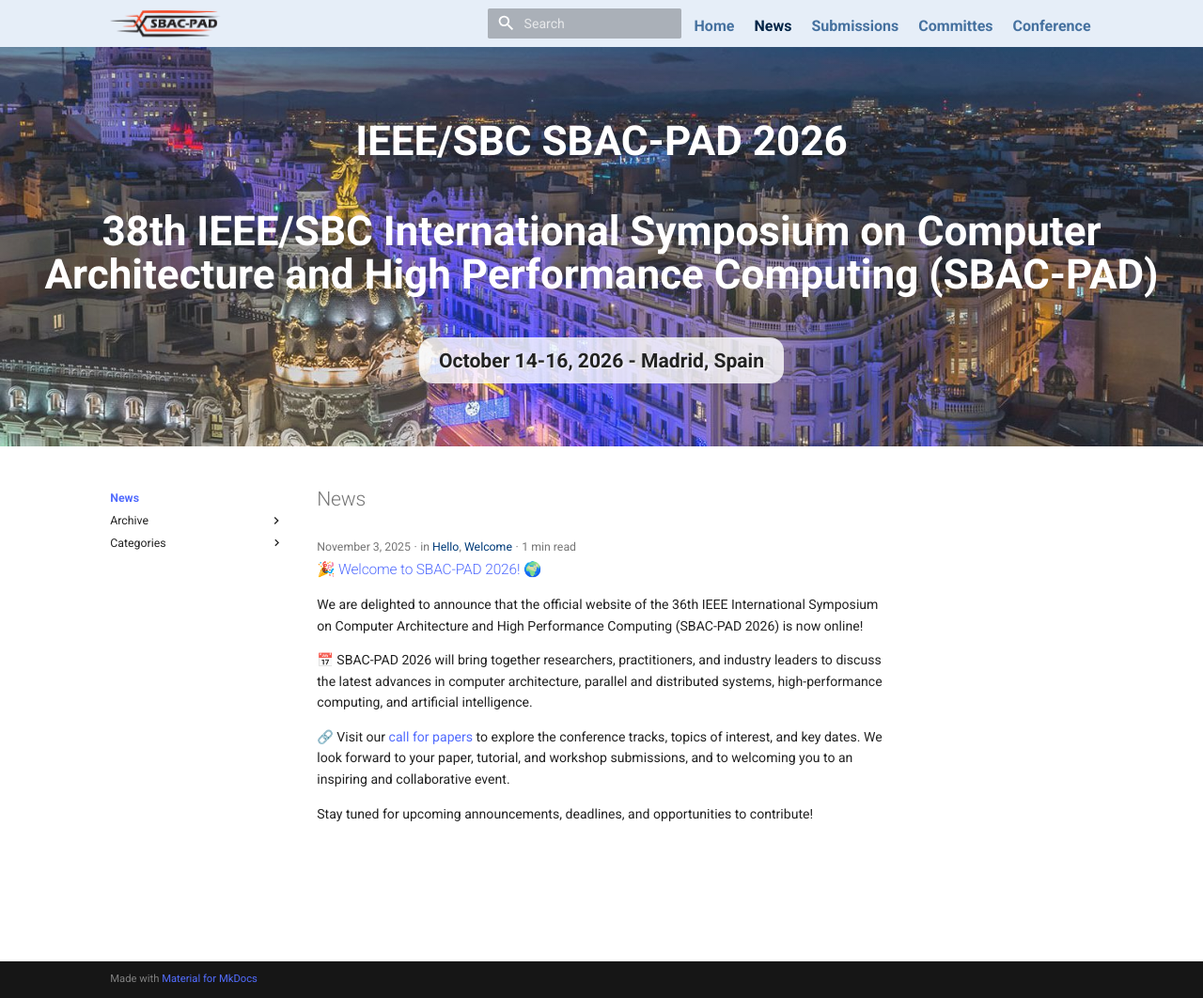
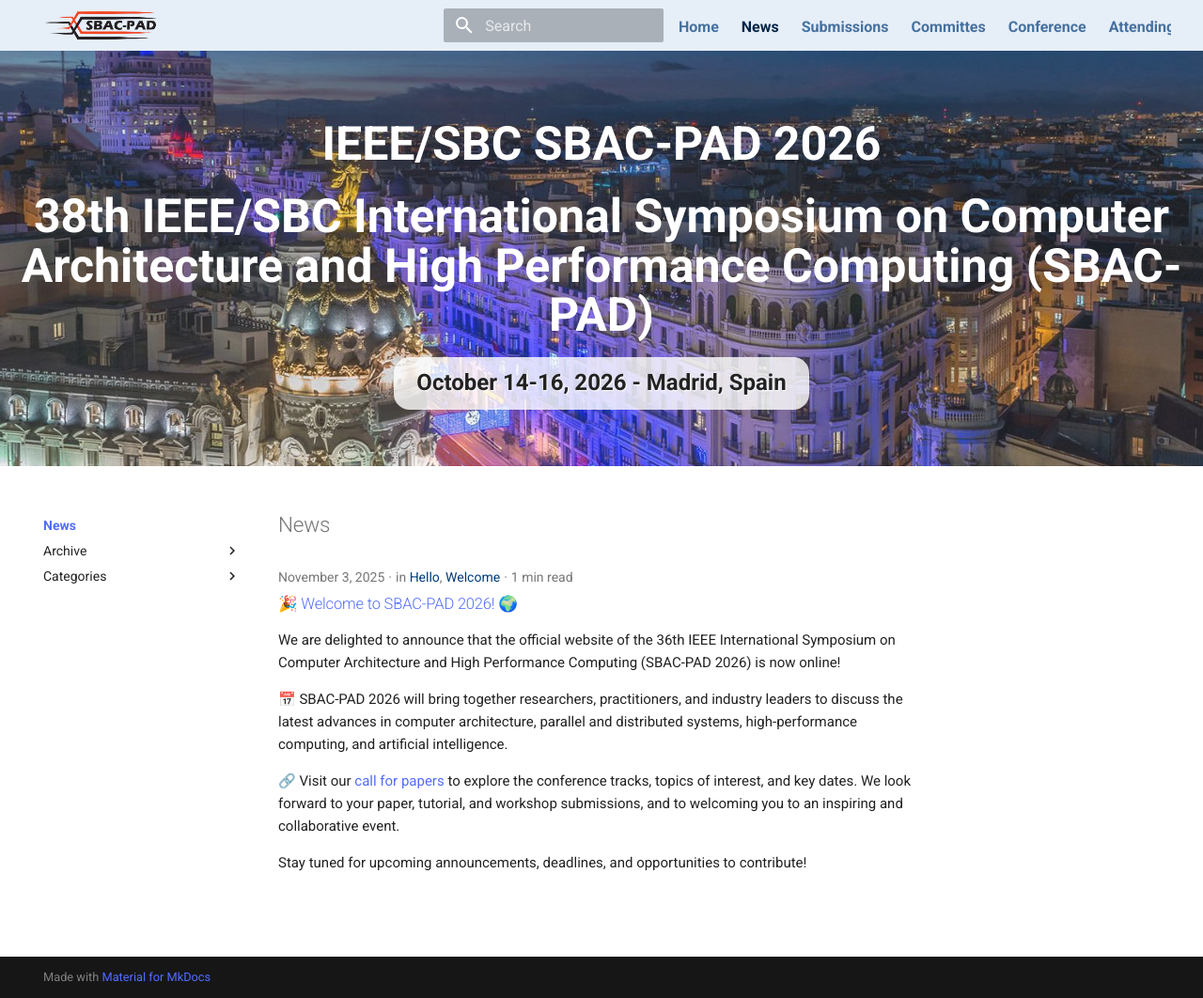
Before and after one commit to CoCo-ARCOS/sbac-pad2026, an MkDocs documentation site: the page built from docs/blog/index.md, in a window 1280 px wide and 1062 px high. Shown: the whole window at 94% size. Built offline with MkDocs 1.6.1 and Material for MkDocs 9.7.7, drawn with Linux system fonts in a browser that asks for light colours.

Commit message:
some fixes

```diff
--- a/docs/stylesheets/extra.css
+++ b/docs/stylesheets/extra.css
@@ -20,7 +20,7 @@
   /* Default text color for the main content */
   --md-default-color-text: #004A7F;
 
-  font-size: 1.1rem;
+  /*font-size: 1.1rem;*/ /* This breaks the page, why?*/
 }
 
 /* Optional: Specifically target link color in the main content for visited links */
@@ -295,3 +295,7 @@
 .md-typeset h5 code {
     text-transform: none
 }
+
+.md-typeset{
+  font-size: 0.75rem;
+}
--- a/mkdocs.yml
+++ b/mkdocs.yml
@@ -54,9 +54,6 @@
       - Travel Information: attending/travel-information.md
       - Visa Information: attending/visa-information.md
       - Things to Do: attending/things-to-do.md
-
-
-
   - Past Editions: https://www2.sbc.org.br/ce-acpad/sbac-pad/
 
 markdown_extensions:
```
